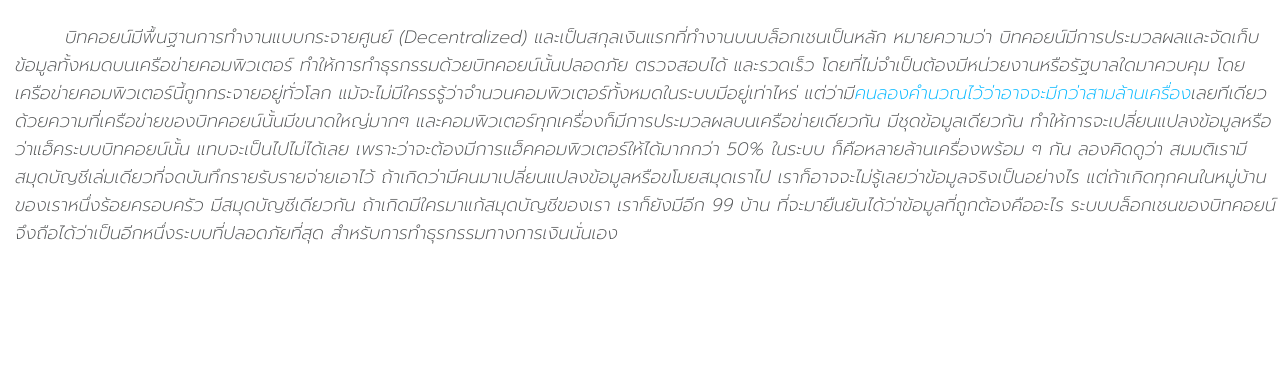
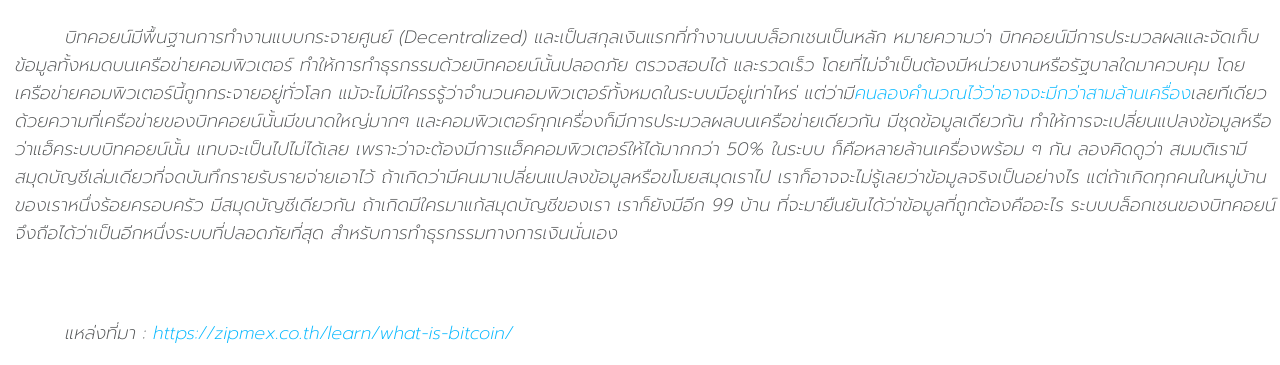
Before and after one commit to Thelast-name/WedBit, a plain HTML site: page index.html in a window 1280 px wide. Shown: the part 1047-1412 px from the top of the page. Before the commit the page ends 1312 px from the top, so only its background shows below. Drawn offline with Linux system fonts and the light colour scheme.

Commit message:
Add files via upload

```diff
--- a/index.html
+++ b/index.html
@@ -103,7 +103,9 @@
 
     ลองคิดดูว่า สมมติเรามีสมุดบัญชีเล่มเดียวที่จดบันทึกรายรับรายจ่ายเอาไว้ ถ้าเกิดว่ามีคนมาเปลี่ยนแปลงข้อมูลหรือขโมยสมุดเราไป เราก็อาจจะไม่รู้เลยว่าข้อมูลจริงเป็นอย่างไร แต่ถ้าเกิดทุกคนในหมู่บ้านของเราหนึ่งร้อยครอบครัว มีสมุดบัญชีเดียวกัน ถ้าเกิดมีใครมาแก้สมุดบัญชีของเรา เราก็ยังมีอีก 99 บ้าน ที่จะมายืนยันได้ว่าข้อมูลที่ถูกต้องคืออะไร ระบบบล็อกเชนของบิทคอยน์จึงถือได้ว่าเป็นอีกหนึ่งระบบที่ปลอดภัยที่สุด สำหรับการทำธุรกรรมทางการเงินนั่นเอง</p>
 
-
+    <br>
+    <br>
+    <p>แหล่งที่มา : <a class="b" href="https://zipmex.co.th/learn/what-is-bitcoin/"> https://zipmex.co.th/learn/what-is-bitcoin/</a></p>
 
 
 
```
